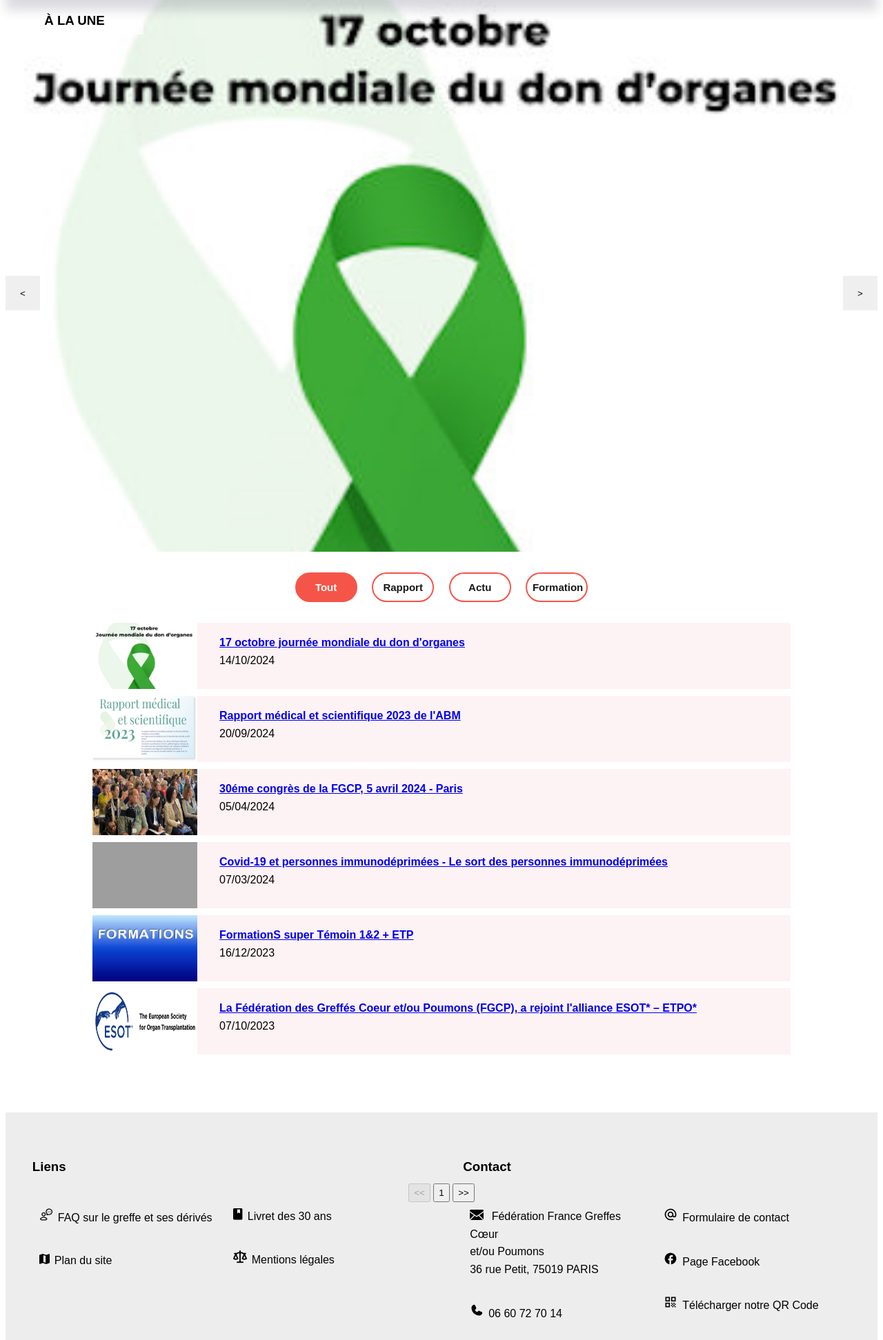
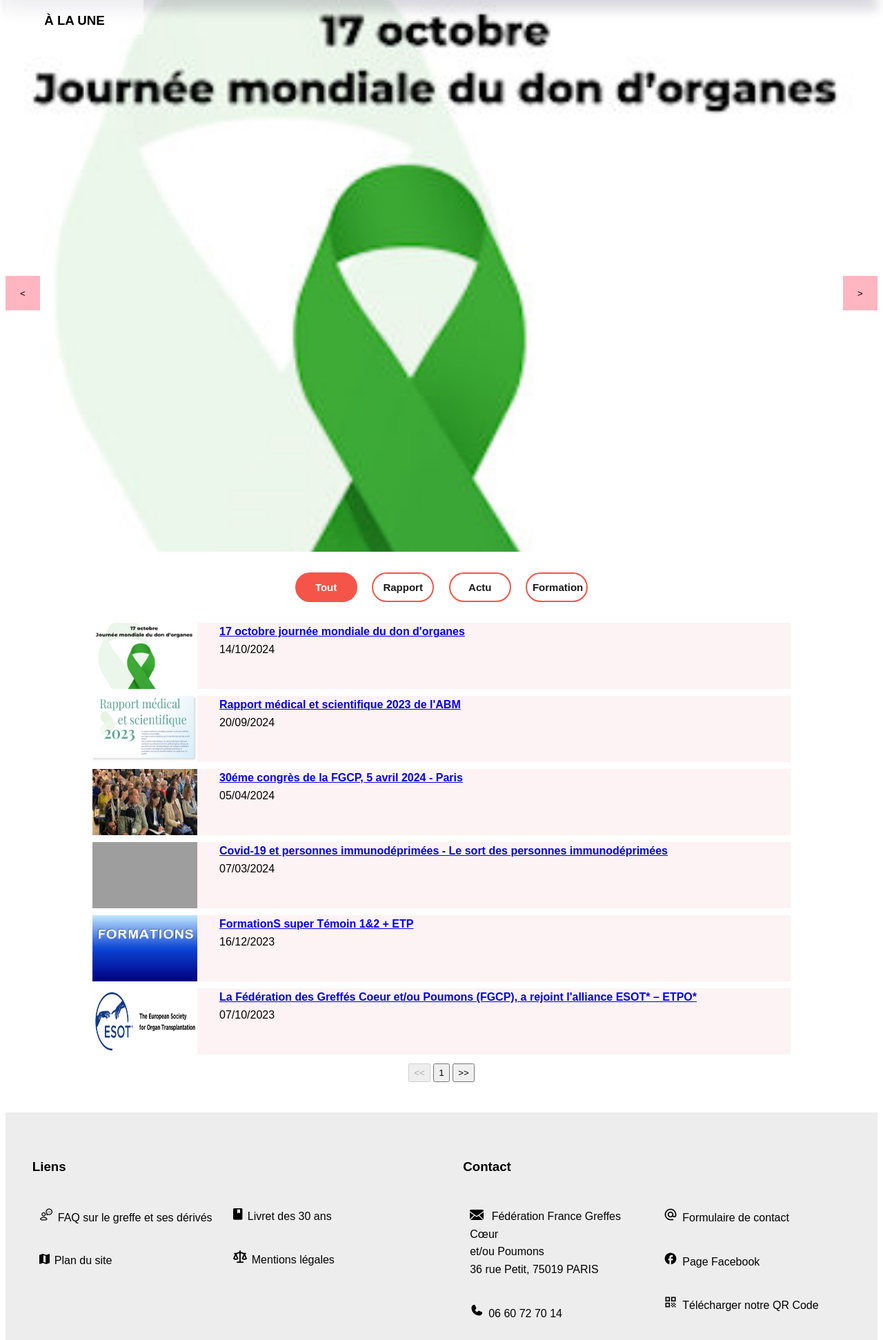
Before and after one commit to ZreY27/Refonte_FGCP_asso, a PHP site: page /actus.html in a window 1280 px wide. Shown: the part 197-2140 px from the top of the page at 69% size. Run offline with PHP 8.4, Linux system fonts and the light colour scheme; grey boxes are pictures that could not be loaded.

Commit message:
caroussel

```diff
--- a/SAE/style/actus.css
+++ b/SAE/style/actus.css
@@ -5,7 +5,6 @@
 
 /* Header */
 header {
-    z-index: 20;
     margin: 0;
 }
 
@@ -16,11 +15,13 @@ main {
 }
 
 section {
-    height: 100vh;
     position: relative;
     width: 100%;
 }
 
+#carroussel{
+    height: 100vh;
+}
 
 #container {
     position: relative;
@@ -68,6 +69,8 @@ section {
 
 
 .boutonALaUne {
+    background-color: lightpink;
+    color: black;
     border: none;
     height: 50px;
     width: 50px;
@@ -142,11 +145,13 @@ section {
 }
 
 .actus {
+
     display: flex;
     margin: 0 10%;
     background-color: var(--couleur_zone_texte_rose);
     height: 6em;
     transition-duration: 0.4s;
+
 }
 
 .actus:hover{
@@ -168,7 +173,7 @@ section {
 }
 
 .titreActus {
-    margin: 1em 0 0 2em;
+    margin: 0 0 0 2em;
     font-weight: bold;
 }
 
```
